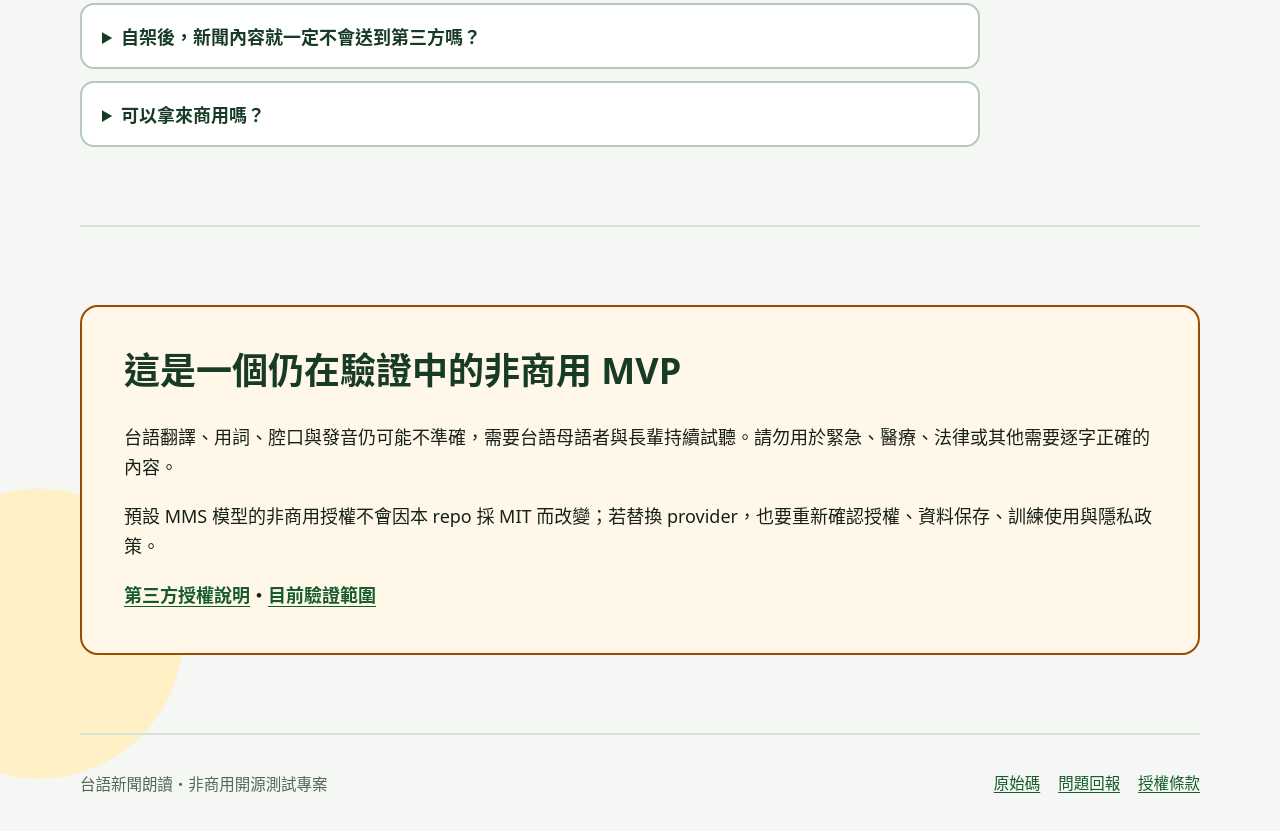
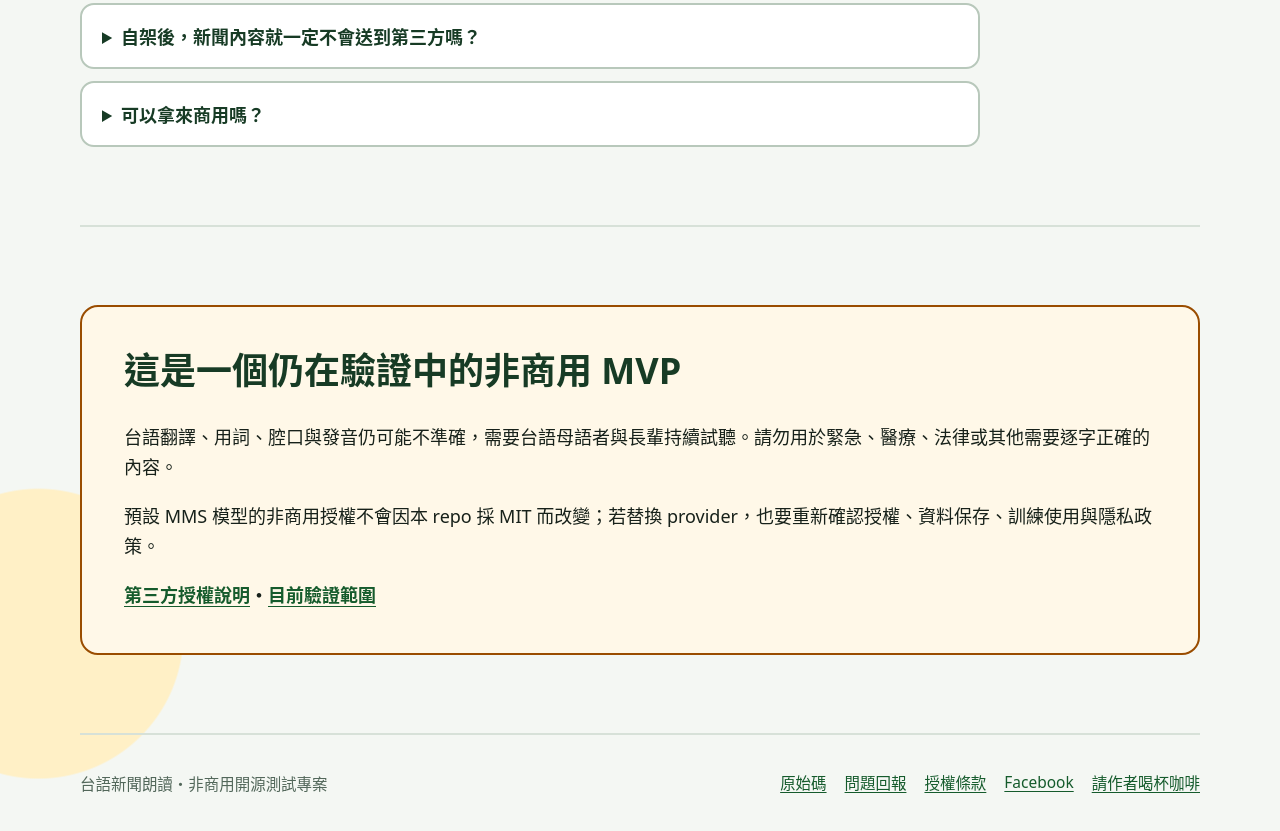
Before and after one commit to yazelin/taigi-news-reader, a browser extension: page index.html in a window 1280 px wide. Shown: the part 5810-6641 px from the top of the page. Drawn offline with Linux system fonts and the light colour scheme.

Commit message:
docs: 介紹頁 footer 與 README 加推廣連結（GitHub/FB/BMC）
Co-Authored-By: Claude Fable 5 <noreply@anthropic.com>

```diff
--- a/index.html
+++ b/index.html
@@ -316,6 +316,8 @@
       <a href="https://github.com/yazelin/taigi-news-reader">原始碼</a>
       <a href="https://github.com/yazelin/taigi-news-reader/issues">問題回報</a>
       <a href="https://github.com/yazelin/taigi-news-reader/blob/main/LICENSE">授權條款</a>
+      <a href="https://www.facebook.com/yaze.lin.gm">Facebook</a>
+      <a href="https://buymeacoffee.com/yazelin">請作者喝杯咖啡</a>
     </div>
   </footer>
 </body>
```
Also changed, not shown: README.md.
